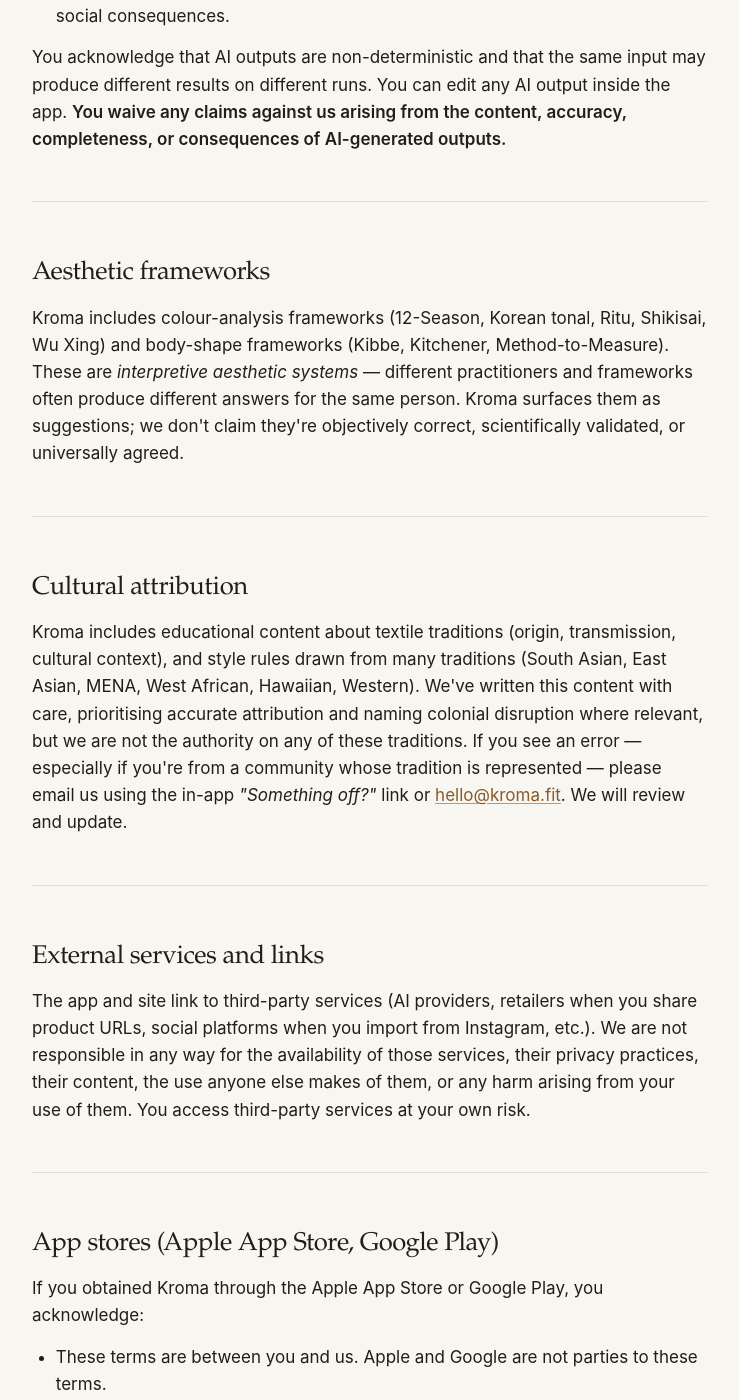
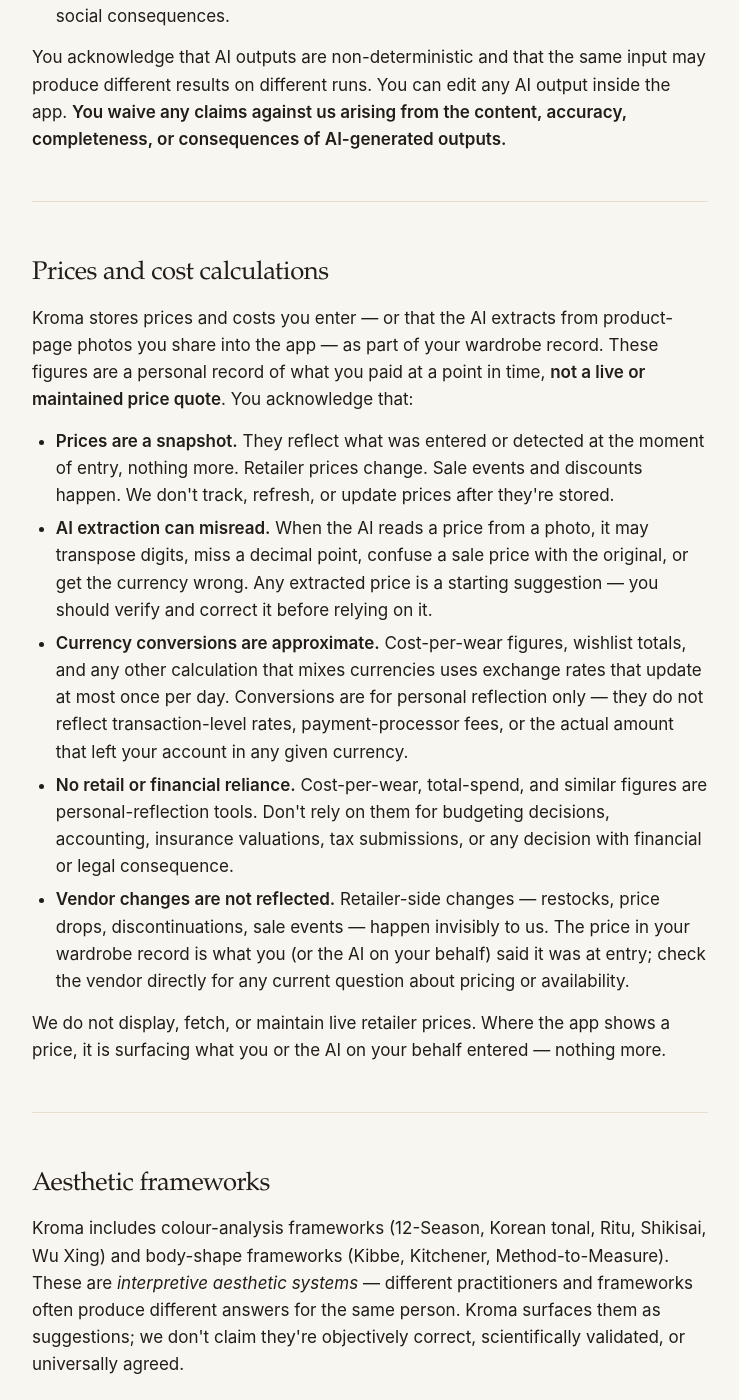
Before and after one commit to pompmmxix/kroma-site, a Jekyll site: the page terms.html, which Jekyll copies as it is, in a window 1280 px wide and 1400 px high, scrolled down 2665 px. Shown: the whole window, without its empty margins (270-1009 px from the left). Built offline with Jekyll 4.4.1, drawn with Linux system fonts in a browser that asks for light colours; some of the changed text lies outside the part shown.

Commit message:
Terms: add 'Prices and cost calculations' section + bump date
User-entered prices and AI-extracted prices are point-in-time records,
not live quotes. The existing Terms covered AI outputs in general but
didn't specifically address prices — particularly stale data, AI
mis-reads, currency-conversion approximations, vendor-side changes,
and the limits of cost-per-wear for any financial purpose.

New section sits between AI outputs and Aesthetic frameworks with
five sub-points: prices are a snapshot, AI extraction can misread,
currency conversions are approximate, no retail/financial reliance,
vendor changes are not reflected.

Applied to both:
  • terms.md (Jekyll source-of-truth)
  • terms.html (static HTML served at /terms)

Last-updated date bumped to 15 May 2026.

Co-Authored-By: Claude Opus 4.7 (1M context) <noreply@anthropic.com>

```diff
--- a/terms.html
+++ b/terms.html
@@ -26,7 +26,7 @@
   <main>
 
     <h1>Terms of Use</h1>
-    <p class="muted"><em>Last updated: 1 May 2026</em></p>
+    <p class="muted"><em>Last updated: 15 May 2026</em></p>
     <p class="muted"><em>Applies to: Kroma (the "app") and <a href="https://kroma.fit">kroma.fit</a> (the "site").</em></p>
 
     <p>Kroma is a local-first wardrobe app provided free of charge to individual users for personal use. By installing and using the app you agree to these terms. If you do not agree, please do not use the app.</p>
@@ -79,6 +79,19 @@
       <li>Should not be relied on for important decisions — including significant garment purchases, dressing for high-stakes events, or any decision with financial or social consequences.</li>
     </ul>
     <p>You acknowledge that AI outputs are non-deterministic and that the same input may produce different results on different runs. You can edit any AI output inside the app. <strong>You waive any claims against us arising from the content, accuracy, completeness, or consequences of AI-generated outputs.</strong></p>
+
+    <hr>
+
+    <h2>Prices and cost calculations</h2>
+    <p>Kroma stores prices and costs you enter — or that the AI extracts from product-page photos you share into the app — as part of your wardrobe record. These figures are a personal record of what you paid at a point in time, <strong>not a live or maintained price quote</strong>. You acknowledge that:</p>
+    <ul>
+      <li><strong>Prices are a snapshot.</strong> They reflect what was entered or detected at the moment of entry, nothing more. Retailer prices change. Sale events and discounts happen. We don't track, refresh, or update prices after they're stored.</li>
+      <li><strong>AI extraction can misread.</strong> When the AI reads a price from a photo, it may transpose digits, miss a decimal point, confuse a sale price with the original, or get the currency wrong. Any extracted price is a starting suggestion — you should verify and correct it before relying on it.</li>
+      <li><strong>Currency conversions are approximate.</strong> Cost-per-wear figures, wishlist totals, and any other calculation that mixes currencies uses exchange rates that update at most once per day. Conversions are for personal reflection only — they do not reflect transaction-level rates, payment-processor fees, or the actual amount that left your account in any given currency.</li>
+      <li><strong>No retail or financial reliance.</strong> Cost-per-wear, total-spend, and similar figures are personal-reflection tools. Don't rely on them for budgeting decisions, accounting, insurance valuations, tax submissions, or any decision with financial or legal consequence.</li>
+      <li><strong>Vendor changes are not reflected.</strong> Retailer-side changes — restocks, price drops, discontinuations, sale events — happen invisibly to us. The price in your wardrobe record is what you (or the AI on your behalf) said it was at entry; check the vendor directly for any current question about pricing or availability.</li>
+    </ul>
+    <p>We do not display, fetch, or maintain live retailer prices. Where the app shows a price, it is surfacing what you or the AI on your behalf entered — nothing more.</p>
 
     <hr>
 
```
Also changed, not shown: terms.md (+13 -1 lines).
